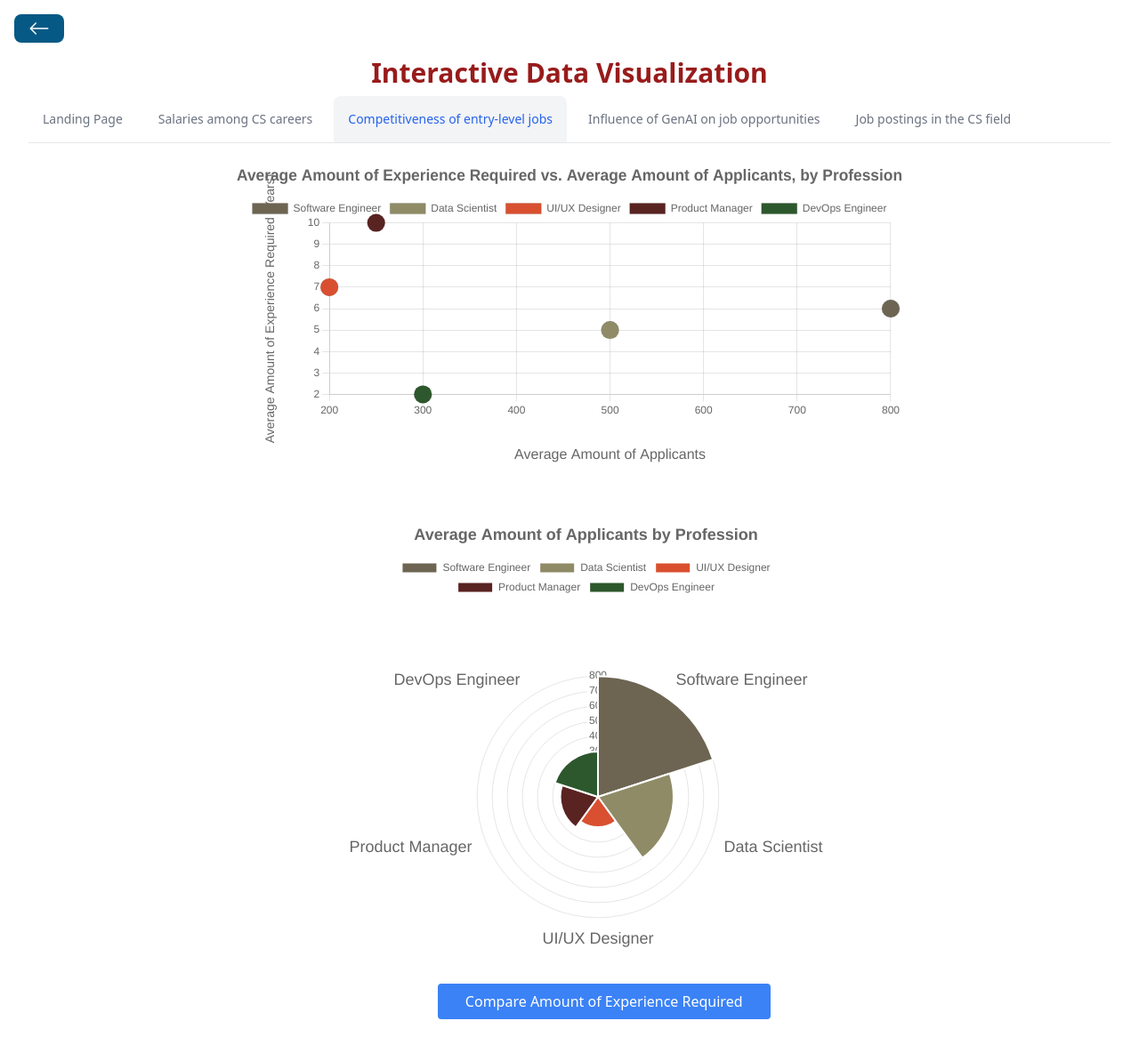
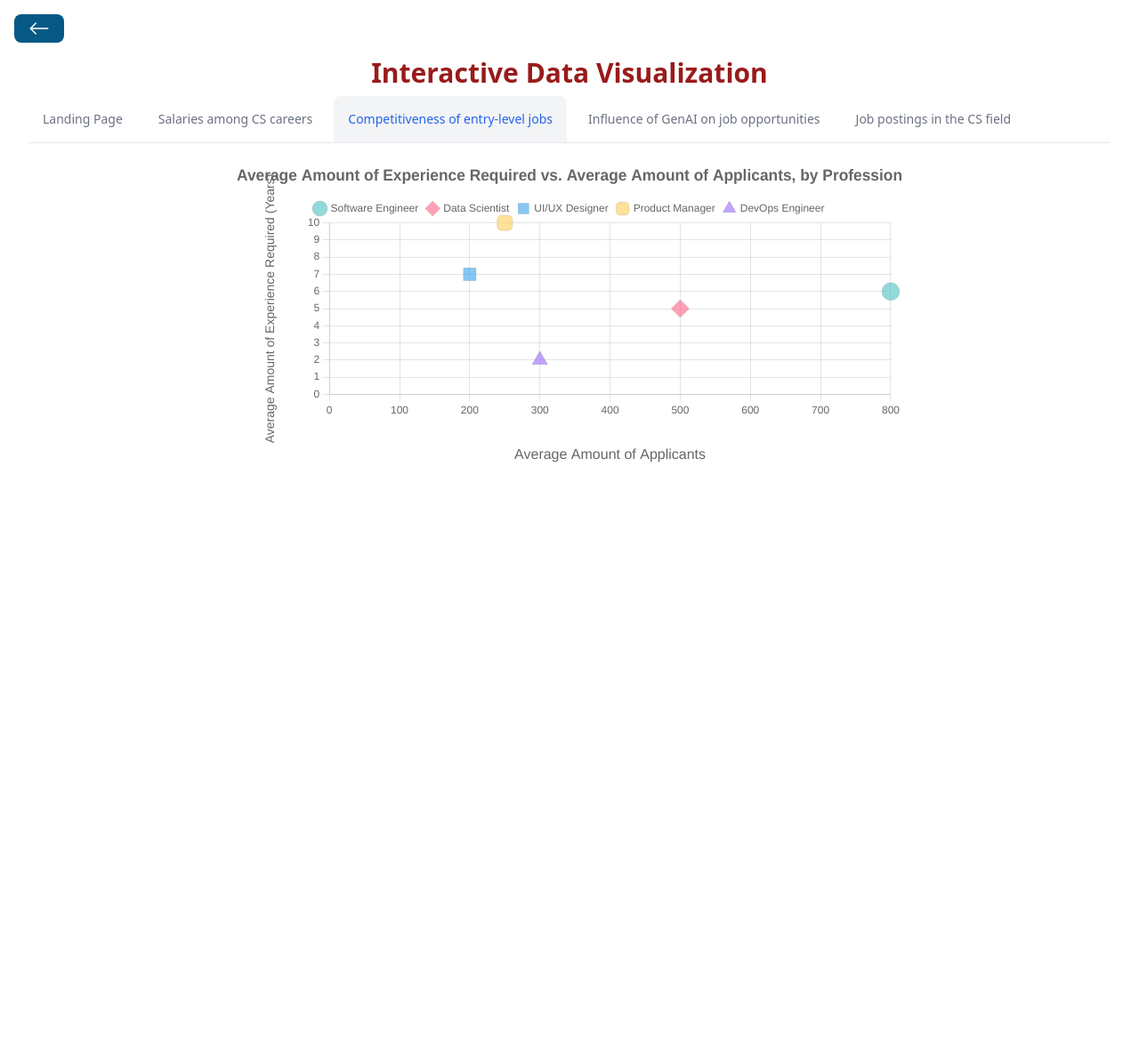
Before and after one commit to Terry9022/RPI-Interactive-Data-Visualization, a React (Vite) app: page /competitiveness in a window 1280 px wide. Shown: the whole page at 89% size. After the commit the page ends 800 px from the top, so only its background shows below. Built offline with nearby package versions, Linux system fonts and the light colour scheme.

Commit message:
Chart Revisions

```diff
--- a/src/charts/CompetitivenessPolarAreaChart.jsx
+++ b/src/charts/CompetitivenessPolarAreaChart.jsx
@@ -5,30 +5,22 @@ import { useRef } from "react";
 Chart.register();
 
 const SalariesPolarAreaChart = () => {
-    var applicantsData = [800,500,200,250,300]
-    var experienceData = [6,5,7,10,2]
+    var applicantsData = [800,500,300,250,200]
+    var applicantsLabels = ["Software Engineer","Data Scientist","DevOps Engineer","Product Manager","UI/UX Designer"]
+    var applicantsBgColors = ["rgba(75, 192, 192, 0.6)","rgba(255, 99, 132, 0.6)","rgba(153, 102, 255, 0.6)","rgba(255, 206, 86, 0.6)","rgba(54, 162, 235, 0.6)"]
+    var experienceData = [10,7,6,5,2]
+    var experienceLabels = ["Product Manager","UI/UX Designer","Software Engineer","Data Scientist","DevOps Engineer"]
+    var experienceBgColors = ["rgba(255, 206, 86, 0.6)","rgba(54, 162, 235, 0.6)","rgba(75, 192, 192, 0.6)","rgba(255, 99, 132, 0.6)","rgba(153, 102, 255, 0.6)"]
     var dataState = "applicants"
 
     const chartRef = useRef(null)
 
     const data = {
-        labels: [
-            "Software Engineer",
-            "Data Scientist",
-            "UI/UX Designer",
-            "Product Manager",
-            "DevOps Engineer",
-        ],
+        labels: applicantsLabels,
         datasets: [
             {
                 data: applicantsData,
-                backgroundColor: [
-                    "rgb(109, 101, 82)",
-                    "rgb(143, 139, 102)",
-                    "rgb(217, 80, 48)",
-                    "rgb(89, 35, 33)",
-                    "rgb(45, 87, 44)"
-                ]
+                backgroundColor: applicantsBgColors
             }
         ],
     };
@@ -36,14 +28,18 @@ const SalariesPolarAreaChart = () => {
     function toggleChartData() {
         if(dataState == "applicants") {
             dataState = "experience"
+            chartRef.current.data.labels = experienceLabels
             chartRef.current.data.datasets[0].data = experienceData
+            chartRef.current.data.datasets[0].backgroundColor = experienceBgColors
             chartRef.current.options.plugins.title.text = "Average Amount of Experience (Years) Required by Profession"
             document.getElementById("togglePolarAreaChartData").innerHTML = "Compare Amount of Applicants"
             chartRef.current.update()
         }
         else if(dataState == "experience") {
             dataState = "applicants"
+            chartRef.current.data.labels = applicantsLabels
             chartRef.current.data.datasets[0].data = applicantsData
+            chartRef.current.data.datasets[0].backgroundColor = applicantsBgColors
             chartRef.current.options.plugins.title.text = "Average Amount of Applicants by Profession"
             document.getElementById("togglePolarAreaChartData").innerHTML = "Compare Amount of Experience Required"
             chartRef.current.update()
--- a/src/charts/CompetitivenessScatterChart.jsx
+++ b/src/charts/CompetitivenessScatterChart.jsx
@@ -17,7 +17,8 @@ const SalariesScatterChart = () => {
                         y: 6
                     },
                 ],
-                backgroundColor: "rgb(109, 101, 82)"
+                backgroundColor: "rgba(75, 192, 192, 0.6)",
+                pointStyle: "circle"
             },
             {
                 label: "Data Scientist",
@@ -27,7 +28,8 @@ const SalariesScatterChart = () => {
                         y: 5
                     },
                 ],
-                backgroundColor: "rgb(143, 139, 102)"
+                backgroundColor: "rgba(255, 99, 132, 0.6)",
+                pointStyle: "rectRot"
             },
             {
                 label: "UI/UX Designer",
@@ -37,7 +39,8 @@ const SalariesScatterChart = () => {
                         y: 7
                     },
                 ],
-                backgroundColor: "rgb(217, 80, 48)"
+                backgroundColor: "rgba(54, 162, 235, 0.6)",
+                pointStyle: "rect"
             },
             {
                 label: "Product Manager",
@@ -47,7 +50,8 @@ const SalariesScatterChart = () => {
                         y: 10
                     },
                 ],
-                backgroundColor: "rgb(89, 35, 33)"
+                backgroundColor: "rgba(255, 206, 86, 0.6)",
+                pointStyle: "rectRounded"
             },
             {
                 label: "DevOps Engineer",
@@ -57,7 +61,8 @@ const SalariesScatterChart = () => {
                         y: 2
                     }
                 ],
-                backgroundColor: "rgb(45, 87, 44)"
+                backgroundColor: "rgba(153, 102, 255, 0.6)",
+                pointStyle: "triangle"
             }
         ]
     };
@@ -75,6 +80,7 @@ const SalariesScatterChart = () => {
         scales: {
             x: {
                 display: true,
+                min: 0,
                 title: {
                     display: true,
                     text: "Average Amount of Applicants",
@@ -86,6 +92,7 @@ const SalariesScatterChart = () => {
             },
             y: {
                 display: true,
+                min: 0,
                 title: {
                     display: true,
                     text: "Average Amount of Experience Required (Years)",
@@ -97,6 +104,11 @@ const SalariesScatterChart = () => {
             }
         },
         plugins: {
+            legend: {
+                labels: {
+                    usePointStyle: true
+                }
+            },
             title: {
                 display: true,
                 text: "Average Amount of Experience Required vs. Average Amount of Applicants, by Profession",
--- a/src/charts/SalariesBarChart.jsx
+++ b/src/charts/SalariesBarChart.jsx
@@ -7,36 +7,40 @@ Chart.register();
 const SalariesBarChart = () => {
     const chartRef = useRef(null)
 
-    var averageData = [100000, 120000, 80000, 150000, 130000]
-    var maximumData = [180000, 175000, 120000, 200000, 150000]
+    var averageData = [[80000,120000], [80000,100000], [60000,80000], [150000,200000], [75000,100000]]
+    var maximumData = [[100000,180000], [120000,175000], [75000,120000], [200000,250000], [100000,150000]]
     var dataState = "average"
 
     const data = {
         labels: [
-            "Software Engineer",
-            "Data Scientist",
-            "UI/UX Designer",
-            "Product Manager",
-            "DevOps Engineer",
+            "Junior Level",
+            "Senior Level"
         ],
         datasets: [
             {
-                data: averageData,
-                backgroundColor: [
-                    "rgb(109, 101, 82)",
-                    "rgb(143, 139, 102)",
-                    "rgb(217, 80, 48)",
-                    "rgb(89, 35, 33)",
-                    "rgb(45, 87, 44)"
-                ],
-                borderColor: [
-                    "rgb(109, 101, 82)",
-                    "rgb(143, 139, 102)",
-                    "rgb(217, 80, 48)",
-                    "rgb(89, 35, 33)",
-                    "rgb(45, 87, 44)"
-                ],
-                borderWidth: 1
+                label: "Software Engineer",
+                data: averageData[0],
+                backgroundColor: "rgba(75, 192, 192, 0.6)"
+            },
+            {
+                label: "Data Scientist",
+                data: averageData[1],
+                backgroundColor: "rgba(255, 99, 132, 0.6)"
+            },
+            {
+                label: "UI/UX Designer",
+                data: averageData[2],
+                backgroundColor: "rgba(54, 162, 235, 0.6)"
+            },
+            {
+                label: "Product Manager",
+                data: averageData[3],
+                backgroundColor: "rgba(255, 206, 86, 0.6)"
+            },
+            {
+                label: "DevOps Engineer",
+                data: averageData[4],
+                backgroundColor: "rgba(153, 102, 255, 0.6)"
             }
         ],
     };
@@ -44,7 +48,9 @@ const SalariesBarChart = () => {
     function toggleChartData() {
         if(dataState == "average") {
             dataState = "maximum"
-            chartRef.current.data.datasets[0].data = maximumData
+            for (var i = 0; i < chartRef.current.data.datasets.length; i++) {
+                chartRef.current.data.datasets[i].data = maximumData[i]
+            }
             chartRef.current.options.plugins.title.text = "Salary Maximums by Profession"
             chartRef.current.options.scales.y.title.text = "Maximum Salary Amount ($/year)"
             document.getElementById("toggleBarChartData").innerHTML = "Compare Salary Averages"
@@ -52,7 +58,9 @@ const SalariesBarChart = () => {
         }
         else if(dataState == "maximum") {
             dataState = "average"
-            chartRef.current.data.datasets[0].data = averageData
+            for (var i = 0; i < chartRef.current.data.datasets.length; i++) {
+                chartRef.current.data.datasets[i].data = averageData[i]
+            }
             chartRef.current.options.plugins.title.text = "Salary Averages by Profession"
             chartRef.current.options.scales.y.title.text = "Average Salary Amount ($/year)"
             document.getElementById("toggleBarChartData").innerHTML = "Compare Salary Maximums"
@@ -65,7 +73,7 @@ const SalariesBarChart = () => {
         scales: {
             y: {
                 display: true,
-                max: 200000,
+                max: 250000,
                 title: {
                     display: true,
                     text: "Average Salary Amount ($/year)",
@@ -77,9 +85,6 @@ const SalariesBarChart = () => {
             }
         },
         plugins: {
-            legend: {
-                display: false
-            },
             title: {
                 display: true,
                 text: "Salary Averages by Profession",
--- a/src/pages/Competitiveness.jsx
+++ b/src/pages/Competitiveness.jsx
@@ -18,7 +18,7 @@ const Competitiveness = () => {
       <div style={{ width: "60%", height: "600px", margin: "auto" }}>
         <CompetitivenessScatterChart />
         <div className="m-[30px]"></div>
-        <CompetitivenessPolarAreaChart />
+        {/* <CompetitivenessPolarAreaChart /> */}
       </div>
     </div>
   );
--- a/src/pages/InfluenceGenAI .jsx
+++ b/src/pages/InfluenceGenAI .jsx
@@ -16,7 +16,7 @@ const InfluenceGenAI = () => {
         </div>
       </div>
       <div style={{ width: "60%", height: "600px", margin: "auto" }}>
-        <LayoffsByJobRoleChart />
+        {/* <LayoffsByJobRoleChart /> */}
         <div className="m-[30px]"></div>
         <LayoffsByYearChart />
       </div>
--- a/src/pages/JobPostings.jsx
+++ b/src/pages/JobPostings.jsx
@@ -17,11 +17,11 @@ const JobPostings = () => {
       </div>
       <div
         style={{ width: "70%", height: "800px" }}
-        className="flex-col justify-center items-center ml-[20%]"
+        className="flex-col justify-center items-center ml-[25%]"
       >
         <JobPostingsChart />
         <div className="m-[20px]"></div>
-        <JobPostingsPolarChart />
+        {/* <JobPostingsPolarChart /> */}
       </div>
     </div>
   );
--- a/src/pages/Salaries.jsx
+++ b/src/pages/Salaries.jsx
@@ -18,7 +18,7 @@ const Salaries = () => {
       <div style={{ width: "60%", height: "600px", margin: "auto" }}>
         <SalariesBarChart />
         <div className="m-[30px]"></div>
-        <SalariesScatterChart />
+        {/* <SalariesScatterChart /> */}
       </div>
     </div>
   );
```
